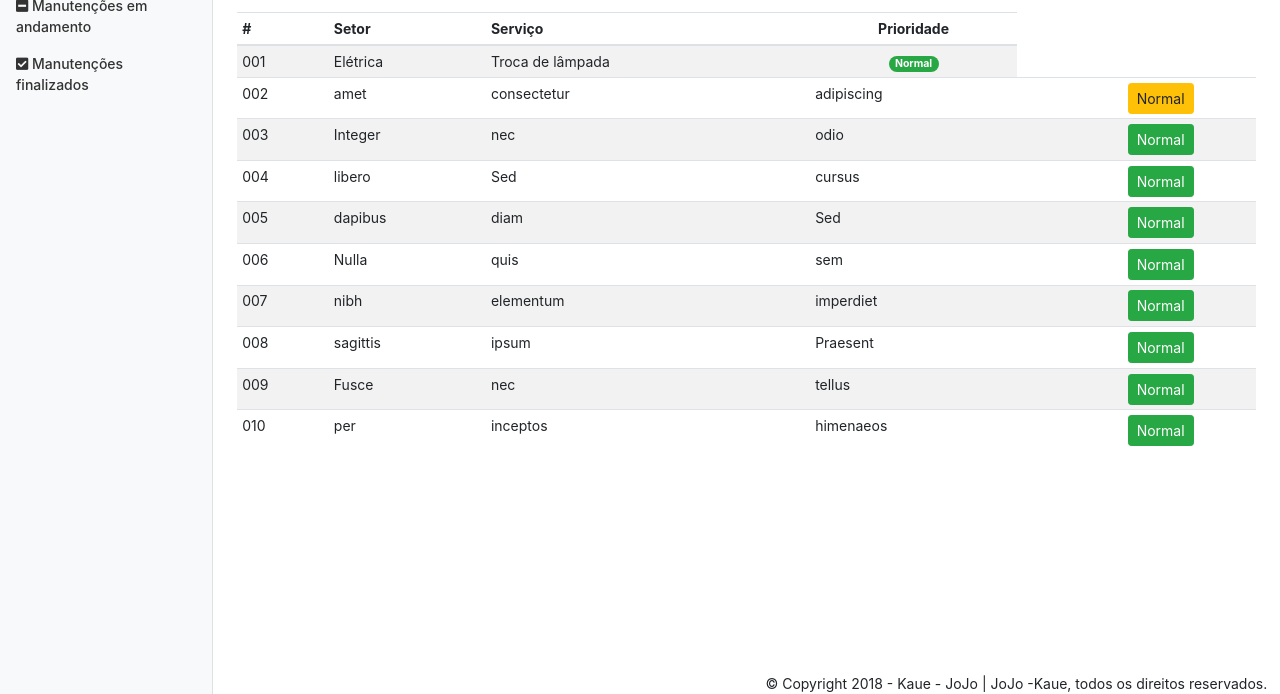
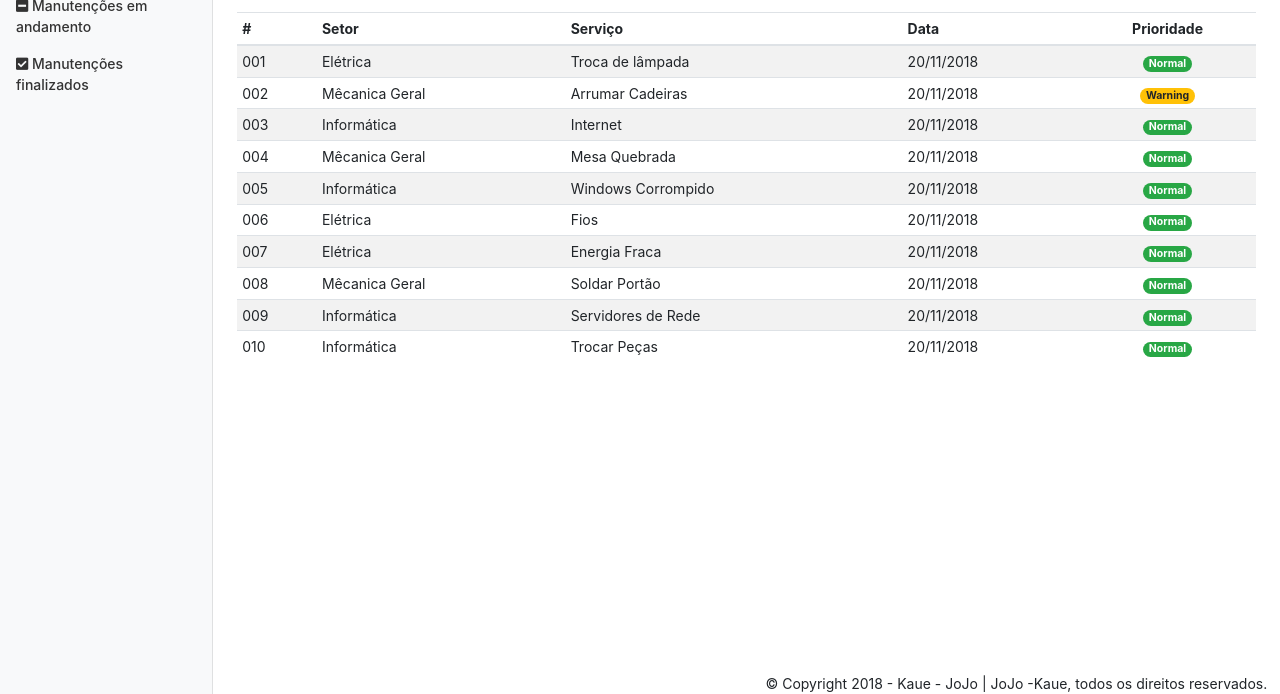
Before and after one commit to kauenzo/kauenzo.github.io, a plain HTML site: page p-aberto.html in a window 1280 px wide. Shown: the part 106-800 px from the top of the page. Drawn offline with nearby package versions, Linux system fonts and the light colour scheme.

Commit message:
Atualização do 'p-aberto'

```diff
--- a/p-aberto.html
+++ b/p-aberto.html
@@ -22,7 +22,7 @@
 
   <body>
     <nav class="navbar navbar-dark fixed-top bg-dark flex-md-nowrap p-0 shadow">
-      <a class="navbar-brand col-sm-3 col-md-2 mr-0" href="home.html">Manutenção</a>
+      <a class="navbar-brand col-sm-3 col-md-2 mr-0" href="admin.html">Manutenção</a>
 		<!-- ##### CAIXA DE PESQUISA #####
 		<input class="form-control form-control-dark w-100" type="text" placeholder="Pesquisar" aria-label="Search">
 		<ul class="navbar-nav px-3">
@@ -99,7 +99,7 @@
 											<select id="inputSetor" class="form-control">
 												<option selected>Escolher...</option>
 												<option value="EL">Elétrica</option>
-												<option value="MG">Mecânica Gereal</option>
+												<option value="MG">Mecânica Geral</option>
 												<option value="TI">Informática</option>
 											</select>
 										</div>
@@ -161,6 +161,7 @@
                   <th>#</th>
                   <th>Setor</th>
                   <th>Serviço</th>
+                  <th>Data</th>
                   <th class="text-center">Prioridade</th>
                 </tr>
               </thead>
@@ -169,107 +170,90 @@
                   <td>001</td>
                   <td>Elétrica</td>
                   <td>Troca de lâmpada</td>
+                  <td>20/11/2018</td>
                   <td class="text-center">
 					  <span class="badge badge-pill badge-success">Normal</span>
                   </td>
                 </tr>
                 <tr>
                   <td>002</td>
-                  <td>amet</td>
-                  <td>consectetur</td>
-                  <td>adipiscing</td>
-				  <td></td>
-				  <td></td>
+                  <td>Mêcanica Geral</td>
+                  <td>Arrumar Cadeiras</td>
+                    <td>20/11/2018</td>
                   <td class="text-center">
-                    <a href="#" class="btn btn-sm btn-warning">Normal</a>
+                    <span class="badge badge-pill badge-warning">Warning</span>
                   </td>
                 </tr>
                 <tr>
                   <td>003</td>
-                  <td>Integer</td>
-                  <td>nec</td>
-                  <td>odio</td>
-				  <td></td>
-				  <td></td>
+                  <td>Informática</td>
+                  <td>Internet</td>
+                    <td>20/11/2018</td>
                   <td class="text-center">
-                    <a href="#" class="btn btn-sm btn-success">Normal</a>
+                      <span class="badge badge-pill badge-success">Normal</span>
                   </td>
                 </tr>
                 <tr>
                   <td>004</td>
-                  <td>libero</td>
-                  <td>Sed</td>
-                  <td>cursus</td>
-				  <td></td>
-				  <td></td>
+                  <td>Mêcanica Geral</td>
+                  <td>Mesa Quebrada</td>
+                    <td>20/11/2018</td>
                   <td class="text-center">
-                    <a href="#" class="btn btn-sm btn-success">Normal</a>
+                      <span class="badge badge-pill badge-success">Normal</span>
                   </td>
                 </tr>
                 <tr>
                   <td>005</td>
-                  <td>dapibus</td>
-                  <td>diam</td>
-                  <td>Sed</td>
-				  <td></td>
-				  <td></td>
+                  <td>Informática</td>
+                  <td>Windows Corrompido</td>
+                    <td>20/11/2018</td>
                   <td class="text-center">
-                    <a href="#" class="btn btn-sm btn-success">Normal</a>
+                    <span class="badge badge-pill badge-success">Normal</span>
                   </td>
                 </tr>
                 <tr>
                   <td>006</td>
-                  <td>Nulla</td>
-                  <td>quis</td>
-                  <td>sem</td>
-				  <td></td>
-				  <td></td>
+                  <td>Elétrica</td>
+                  <td>Fios</td>
+                    <td>20/11/2018</td>
                   <td class="text-center">
-                    <a href="#" class="btn btn-sm btn-success">Normal</a>
+                    <span class="badge badge-pill badge-success">Normal</span>
                   </td>
                 </tr>
                 <tr>
                   <td>007</td>
-                  <td>nibh</td>
-                  <td>elementum</td>
-                  <td>imperdiet</td>
-				  <td></td>
-				  <td></td>
+                  <td>Elétrica</td>
+                  <td>Energia Fraca</td>
+                    <td>20/11/2018</td>
                   <td class="text-center">
-                    <a href="#" class="btn btn-sm btn-success">Normal</a>
+                    <span class="badge badge-pill badge-success">Normal</span>
                   </td>
                 </tr>
                 <tr>
                   <td>008</td>
-                  <td>sagittis</td>
-                  <td>ipsum</td>
-                  <td>Praesent</td>
-				  <td></td>
-				  <td></td>
+                  <td>Mêcanica Geral</td>
+                  <td>Soldar Portão</td>
+                    <td>20/11/2018</td>
                   <td class="text-center">
-                    <a href="#" class="btn btn-sm btn-success">Normal</a>
+                    <span class="badge badge-pill badge-success">Normal</span>
                   </td>
                 </tr>
                 <tr>
                   <td>009</td>
-                  <td>Fusce</td>
-                  <td>nec</td>
-                  <td>tellus</td>
-				  <td></td>
-				  <td></td>
+                  <td>Informática</td>
+                  <td>Servidores de Rede</td>
+                    <td>20/11/2018</td>
                   <td class="text-center">
-                    <a href="#" class="btn btn-sm btn-success">Normal</a>
+                    <span class="badge badge-pill badge-success">Normal</span>
                   </td>
                 </tr>
                 <tr>
                   <td>010</td>
-                  <td>per</td>
-                  <td>inceptos</td>
-                  <td>himenaeos</td>
-				  <td></td>
-				  <td></td>
+                  <td>Informática</td>
+                  <td>Trocar Peças</td>
+                    <td>20/11/2018</td>
                   <td class="text-center">
-                    <a href="#" class="btn btn-sm btn-success">Normal</a>
+                    <span class="badge badge-pill badge-success">Normal</span>
                   </td>
                 </tr>
               </tbody>
```
Also changed, not shown: admin.html (renamed from home.html, +7 -0 lines), index.html (+2 -14 lines).
